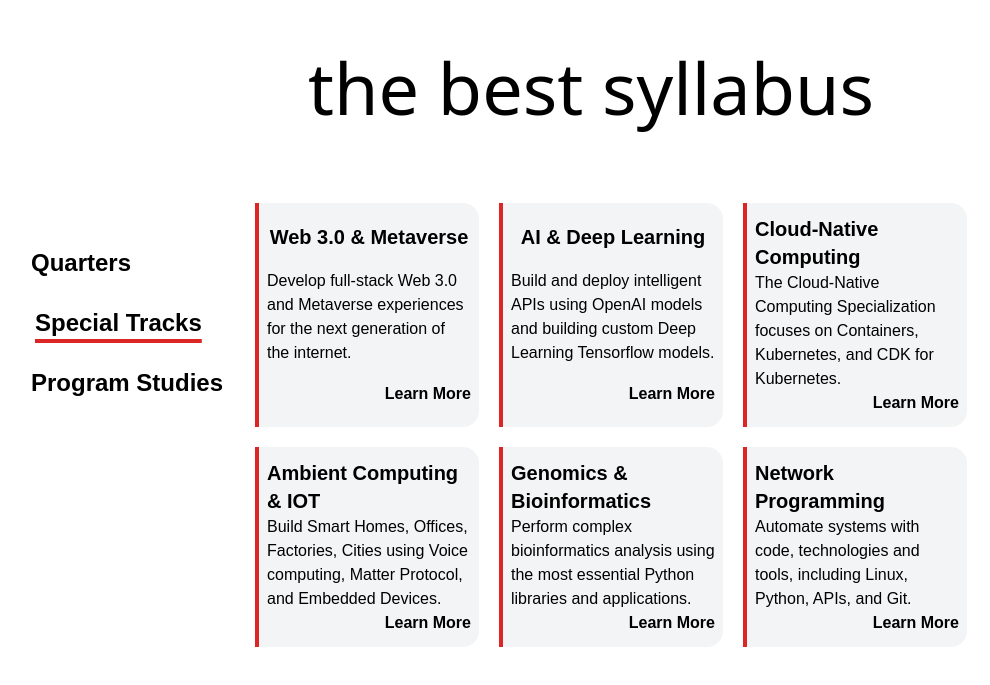
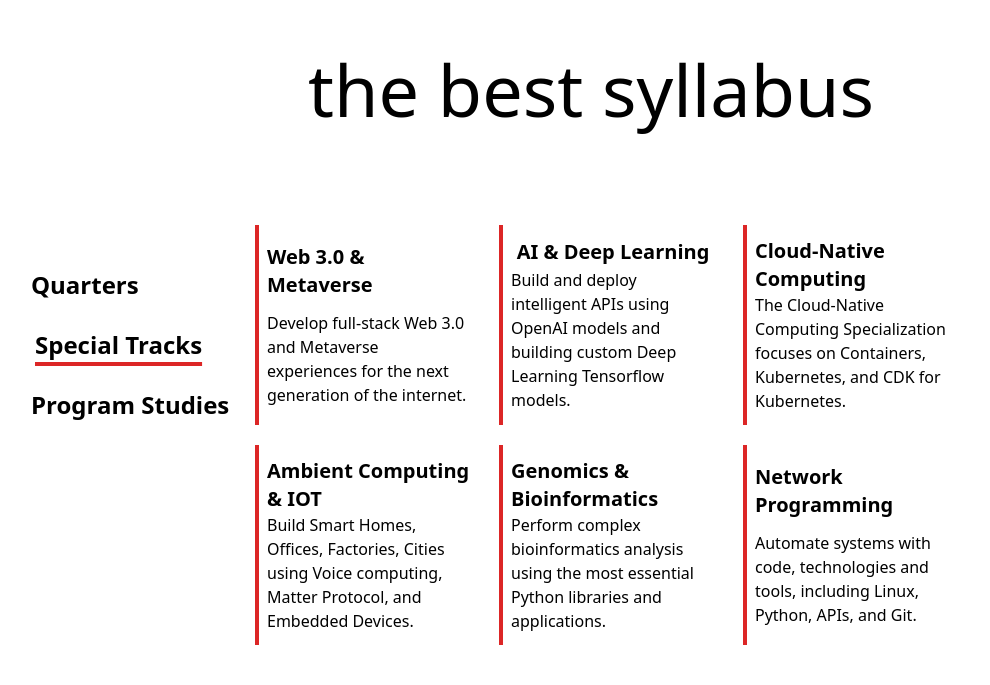
Before and after one commit to mjunaidca/PanaFig-1.0, a Next.js app in the folder panatailwind/: page / in a window 1280 px wide. Shown: the part 1719-2404 px from the top of the page, without its empty margins (49-1039 px from the left). Built offline with nearby package versions, Linux system fonts and the light colour scheme; a web font is replaced by a local one.

Commit message:
Syllabus

```diff
--- a/panatailwind/src/utlis/data.tsx
+++ b/panatailwind/src/utlis/data.tsx
@@ -69,15 +69,15 @@
         Data: [
             {
                 title: 'Program Studies',
-                details: `This curriculum is intended for beginners learn software development from the ground up. First 3 quarters are shared by all specialties to learn cutting-edge Full-Stack Web 2.0 development. `,
+                details: `Learn software development from the ground up. First 3 quarters are shared by all specialties to learn Full-Stack Web 2.0 development. `,
             },
             {
                 title: 'Duration',
-                details: `It is going to be a fifteen-month-long hybrid program that includes both onsite and online classes and is divided into five quarters of 13 weeks each.`,
+                details: `Fifteen-month-long hybrid program that includes both onsite and online classes and is divided into five quarters of 13 weeks each.`,
             },
             {
                 title: 'Teaching Format',
-                details: `To accommodate everyone, courses will be held primarily on weekends or after 6:00 p.m. (Pakistan Time) on weekdays.`,
+                details: `To accommodate everyone, courses will be held primarily on weekends or after 6:00 p.m. on weekdays.`,
 
             }
         ]
--- a/panatailwind/src/views/Screen3/index.tsx
+++ b/panatailwind/src/views/Screen3/index.tsx
@@ -8,7 +8,7 @@
     return (
         <div>
             <Wrapper>
-                <div className='flex flex-col justify-center items-center md:py-16 w-full'>
+                <div className='flex flex-col justify-between items-center md:py-16 w-full'>
                     <div>
                         <Header2 text={SYLLABUSHEAD} />
                     </div>
--- a/panatailwind/src/views/Screen3/state.tsx
+++ b/panatailwind/src/views/Screen3/state.tsx
@@ -2,7 +2,6 @@
 
 import { SYLLABUSDETAILS, SYLLABUSHEAD } from '@/utlis/data'
 import { useState } from 'react'
-import Image from 'next/image'
 import classNames from 'classnames'
 
 const StatesScreen = () => {
@@ -13,7 +12,7 @@
     console.log(activetab);
 
     return (
-        <div className='flex flex-col md:flex-row sm:flex-row py-10 lg:py-20 px-4'>
+        <div className='flex flex-col md:flex-row sm:flex-row py-10 lg:py-20 px-4 font-sans'>
             {/* <div className='sm:basis-[20%]'>
                 {TABHEADS.map((x) => (
                     <div className='pt-7'
@@ -58,7 +57,7 @@
 
             <div className='sm:basis-[80%] w-full flex flex-wrap gap-5'>
                 {tabData?.Data.map((item) => (
-                    <div key={item.title} className={` border-red-600 border-l-4 py-3 px-2 h-auto max-h-[80%] bg-gray-100 hover:shadow-lg rounded-r-2xl md:basis-1/3 lg:basis-1/4 w-full flex flex-col justify-around`}>
+                    <div key={item.title} className={` border-red-600 border-l-4 py-3 px-2 h-auto max-h-[80%] bg-white hover:shadow-lg rounded-r-2xl md:basis-1/3 lg:basis-1/4 w-full flex flex-col justify-around`}>
 
                         <div className='text-xl font-semibold flex object-fill items-center justify-around '>
 
@@ -67,9 +66,9 @@
                         <div>
                             {item.details}
                         </div>
-                        <div className='flex justify-end font-bold'>
+                        {/* <div className='flex justify-end font-bold'>
                             Learn More
-                        </div>
+                        </div> */}
                     </div>
                 ))}
             </div>
```
